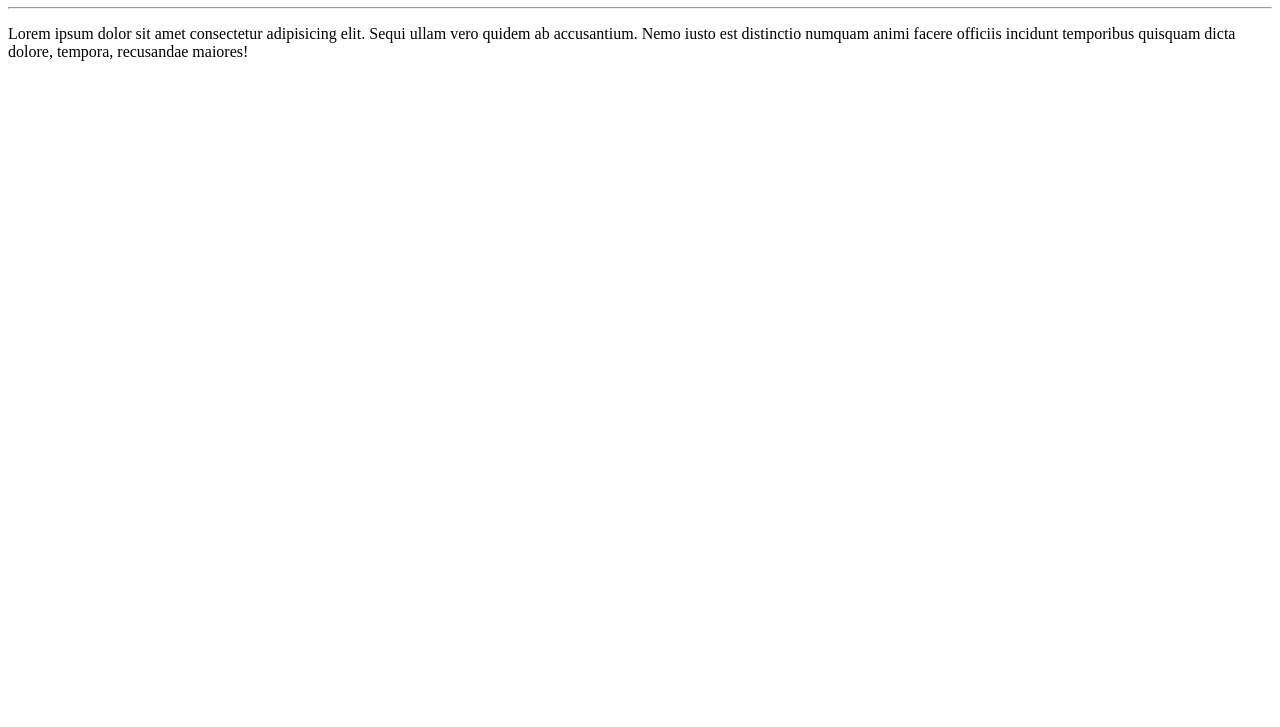
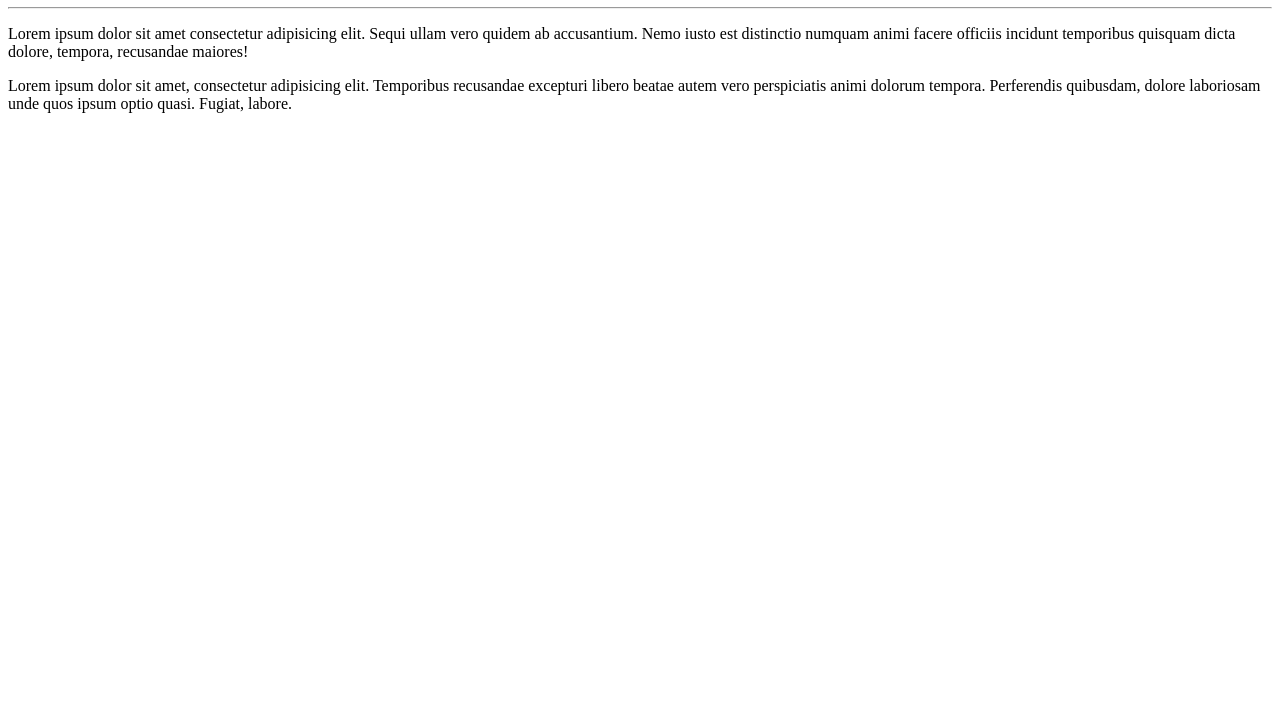
Before and after one commit to viniciusgcampanella/Ola-Mundo, a plain HTML site: page site-exemplo/index.html in a window 1280 px wide. Shown: the part 73-800 px from the top of the page. Drawn offline with Linux system fonts and the light colour scheme.

Commit message:
Update index.html

```diff
--- a/site-exemplo/index.html
+++ b/site-exemplo/index.html
@@ -9,7 +9,7 @@
     <h1>Hello Word</h1>
     <hr>
     <p>Lorem ipsum dolor sit amet consectetur adipisicing elit. Sequi ullam vero quidem ab accusantium. Nemo iusto est distinctio numquam animi facere officiis incidunt temporibus quisquam dicta dolore, tempora, recusandae maiores!</p>
-
+    <P>Lorem ipsum dolor sit amet, consectetur adipisicing elit. Temporibus recusandae excepturi libero beatae autem vero perspiciatis animi dolorum tempora. Perferendis quibusdam, dolore laboriosam unde quos ipsum optio quasi. Fugiat, labore.</P>
 
 </body>
 </html>
```
